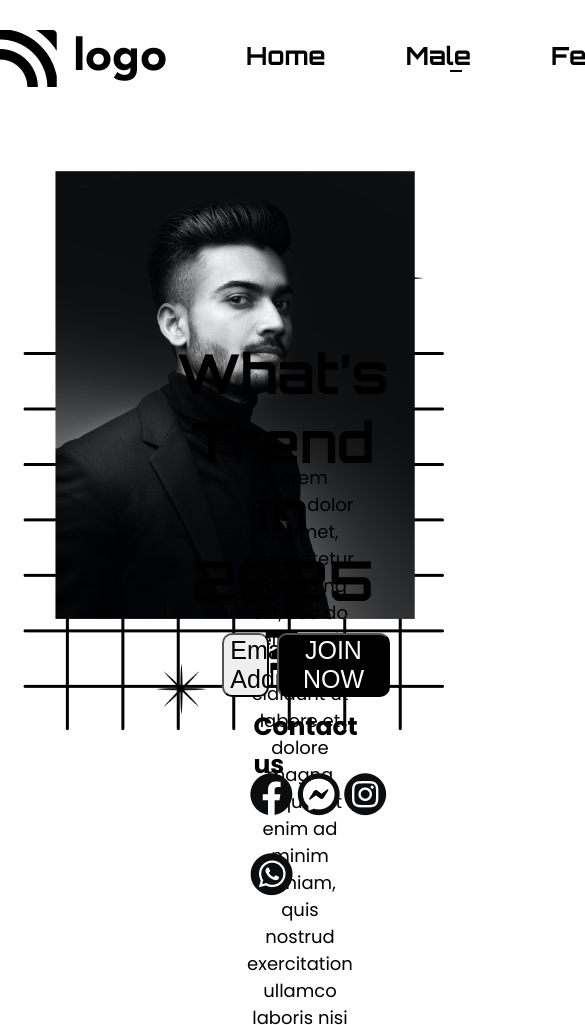
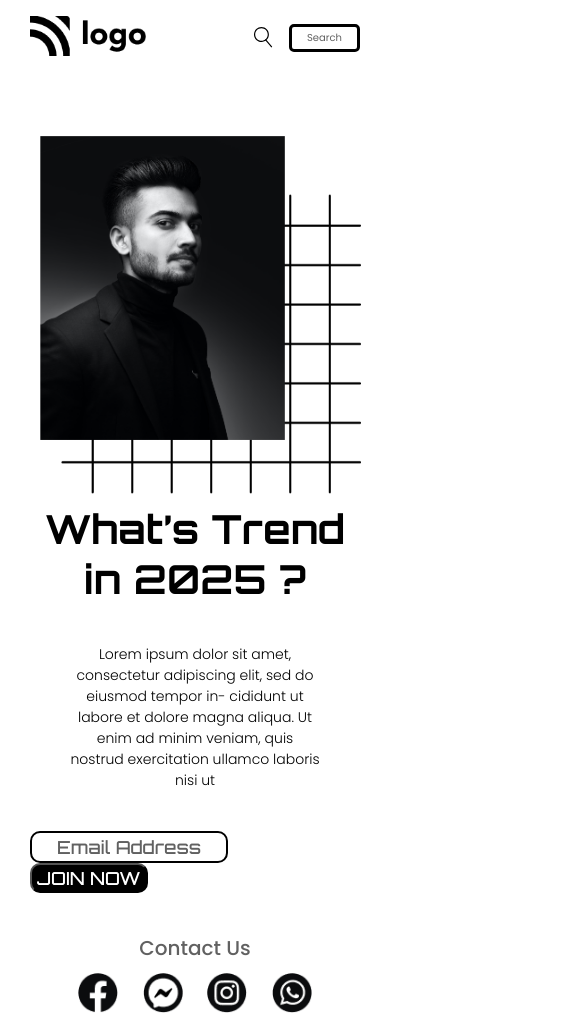
Before and after one commit to Abhijeet03s/Full-Stack-JavaScript-Project-1, a plain HTML site: page index.html in a window 390 px wide. Shown: the top 1025 px of the page, 585 px wide, since content can reach past the window. Drawn offline with Linux system fonts and the light colour scheme.

Commit message:
added media queries

```diff
--- a/index.html
+++ b/index.html
@@ -4,8 +4,9 @@
     <meta charset="UTF-8" />
     <meta http-equiv="X-UA-Compatible" content="IE=edge" />
     <meta name="viewport" content="width=device-width, initial-scale=1.0" />
+    <title>Project-1</title>
     <!-- CSS File -->
-    <link rel="stylesheet" href="/styles.css" />
+    <link rel="stylesheet" href="styles.css" />
     <!-- Font Orbiton -->
     <link rel="preconnect" href="https://fonts.googleapis.com" />
     <link rel="preconnect" href="https://fonts.gstatic.com" crossorigin />
@@ -13,6 +14,7 @@
       href="https://fonts.googleapis.com/css2?family=Orbitron:wght@400;500;600;700;800&display=swap"
       rel="stylesheet"
     />
+
     <!-- FONT Poppins -->
     <link rel="preconnect" href="https://fonts.googleapis.com" />
     <link rel="preconnect" href="https://fonts.gstatic.com" crossorigin />
@@ -20,7 +22,6 @@
       href="https://fonts.googleapis.com/css2?family=Poppins:wght@200;300;400;500;600;700&display=swap"
       rel="stylesheet"
     />
-    <title>Project-1</title>
   </head>
   <body>
     <div class="container">
@@ -73,17 +74,17 @@
           </span>
           <!-- Star -->
           <span class="star">
-            <img src="/assets/star.png" alt="start-pattern" />
+            <img src="/assets/star.png" alt="star-pattern" />
           </span>
           <span class="star2">
-            <img src="/assets/star.png" alt="start-pattern" />
+            <img src="/assets/star.png" alt="star-pattern" />
           </span>
           <!-- Globe -->
           <span class="globe">
             <img src="/assets/globe.png" alt="globe-pattern" />
           </span>
           <div>
-            <img src="/assets/Image.png" alt="person-hero-iamge" />
+            <img src="/assets/Image.png" alt="person-hero-image" />
           </div>
           <div class="hero-container-right">
             <h1 class="hero-heading">What’s Trend in 2025 ?</h1>
--- a/styles.css
+++ b/styles.css
@@ -1,149 +1,291 @@
-body {
+* {
   margin: 0;
   padding: 0;
   box-sizing: border-box;
 }
 
-/* Navbar Section */
+body {
+  font-family: "Orbitron", sans-serif;
+  overflow: hidden;
+}
 
+button {
+  cursor: pointer;
+}
+
+.container {
+  padding: 3% 6%;
+}
 
 .navbar-container {
   display: flex;
-  font-family: "Orbitron";
-  font-weight: bold;
-  justify-content: space-around;
+  flex-direction: row;
+  justify-content: space-between;
+  align-items: center;
 }
+
 .list {
   display: flex;
-  font-size: 25px;
+  flex-direction: row;
+  justify-content: space-between;
 }
 
 .list-item {
-  display: flex;
-  padding: 15px 40px;
-  justify-content: space-around;
+  list-style-type: none;
+  font-size: 20px;
+  padding: 0 30px;
+  font-weight: 500;
+  cursor: pointer;
 }
 
-.list :first-child::after {
-  position: absolute;
-  content: "";
-  height: 2px;
-  top: 70px;
-  left: 450px;
-  width: 3%;
-  background: black;
+.list-item:first-child {
+  font-weight: 800;
+  font-size: 24px;
+  text-decoration: underline;
 }
 
 .button-group {
   display: flex;
-  justify-content: space-between;
-  font-family: "Orbitron";
+  flex-direction: row;
+  align-items: center;
+}
 
-}
 .search-icon {
-  display: flex;
-  padding: 10px 10px;
-  width: 25px;
-  margin-top: 24px;
-  padding: 15px 10px;
-}
-div img {
-  margin-top: 30px;
+  transform: scale(0.9);
+  margin-right: 10px;
+  cursor: pointer;
 }
 
 .nav-button {
-  display: flex;
-  width: 150%;
+  font-family: "Poppins", sans-serif;
+  background-color: transparent;
+  padding: 3px 40px;
   font-size: 20px;
-  font-family: "Orbitron";
-  justify-content: center;
-  background-color: #fff;
-  margin-top: 30px;
-  border: 3px solid black;
-  border-radius: 10px;
-  padding: 10px 15px;
+  font-weight: 400;
+  color: #616161;
+  border-radius: 15px;
+  border: 3px solid #000000;
 }
 
-/* Hero Section */
+.hero-container {
+  padding-top: 40px;
+  position: relative;
+  display: flex;
+  flex-direction: row;
+}
 
-.hero-container {
-  margin: 50px auto 0px 30px;
-  font-family: "Poppins";
+.square {
+  z-index: -1;
+  position: absolute;
+  left: 5%;
+  top: 25%;
 }
-.hero-container > div > img {
-  width: 360px;
-  position: relative;
-  top: -20px;
-  left: 25px;
+
+.globe {
+  position: absolute;
+  left: 50%;
+  top: 10%;
+}
+.globe img {
+  width: 70%;
+}
+
+.star {
+  position: absolute;
+  right: 2%;
+  top: 10%;
+  transform: scale(0.9);
+}
+
+.star2 {
+  position: absolute;
+  left: 40%;
+  bottom: 30%;
+  transform: scale(0.7);
+}
+
+img[alt="person-hero-image"] {
+  padding-top: 35px;
+  height: 70%;
+}
+
+.hero-container-right {
+  display: flex;
+  flex-direction: column;
+  padding-top: 140px;
+  align-items: center;
 }
 
 .hero-heading {
-  position: absolute;
-  top: 40%;
-  left: 45%;
+  font-size: 60px;
+}
+
+.hero-description {
+  font-family: "Poppins", sans-serif;
+  font-weight: 300;
+  font-size: 14px;
+  padding: 40px 80px 80px 80px;
   text-align: center;
-  font-size: 55px;
-  margin: auto;
-  font-family: "Orbitron";
 }
-.hero-description {
-  position: absolute;
-  top: 55%;
-  left: 40%;
-  text-align: center;
+
+.button-email {
+  font-family: "Orbitron", sans-serif;
+  background-color: transparent;
+  padding: 3px 25px;
   font-size: 18px;
-  margin: auto 90px;
+  font-weight: 500;
+  color: #616161;
+  border-radius: 10px;
+  border: 2px solid #000000;
+  margin-right: 10px;
 }
-.button-email {
-  position: absolute;
-  top: 75%;
-  left: 57%;
-  width: 12%;
+
+.button-join {
+  font-family: "Orbitron", sans-serif;
+  background-color: #000000;
+  color: #ffffff;
+  padding: 2px 5px;
+  font-size: 18px;
+  font-weight: 500;
   border-radius: 10px;
-  font-size: 25px;
-}
-.button-join {
-  position: absolute;
-  top: 75%;
-  left: 71%;
-  border-radius: 10px;
-  font-size: 25px;
-  background-color: black;
-  color: white;
 }
 
 .contact-heading {
-  position: absolute;
-  top: 80%;
-  left: 65%;
-  font-size: 25px;
+  margin-top: 40px;
+  text-align: center;
+  font-family: "Poppins", sans-serif;
+  font-weight: 500;
+  font-size: 20px;
+  color: #616161;
+  text-transform: capitalize;
 }
+
 .icons {
-  position: absolute;
-  top: 88%;
-  left: 64%;
+  margin-top: 10px;
+  cursor: pointer;
+}
+
+.icons img {
+  height: 40px;
+  padding: 0 10px;
+}
+
+@media screen and (max-width: 1200px) {
+  .container {
+    padding: 16px 30px;
+  }
+  .list-item:first-child {
+    font-size: 23px;
+  }
+  .hero-container *:nth-child(5) {
+    width: 40%;
+  }
+  img[alt="person-hero-image"] {
+    padding-top: 36px;
+    height: 50%;
+  }
+  .square {
+    left: 0;
+    top: 18%;
+  }
+  .square img {
+    height: 360px;
+  }
+  .globe img {
+    width: 70%;
   }
   .star {
-  position: absolute;
-  top: 25%;
-  left: 90%;
+    right: 1%;
+    top: 7%;
+    transform: scale(0.7);
   }
   .star2 {
-  position: absolute;
-  top: 75%;
     left: 40%;
+    top: 55%;
   }
   .star2 img {
-  width: 70%;
+    width: 80%;
   }
-.globe {
-  position: absolute;
-  top: 20%;
-  left: 55%;
+  .hero-container-right {
+    padding-top: 120px;
+  }
+  .hero-heading {
+    font-size: 40px;
+  }
+}
+@media only screen and (max-width: 768px) {
+  body {
+    overflow: auto;
+  }
+  img[alt="brand-logo"] {
+    height: 40px;
+  }
+  .nav-button {
+    padding: 3px 30px;
+    font-size: 18px;
+    border-radius: 10px;
+  }
+  .list {
+    display: none;
+  }
+  .search-icon {
+    transform: scale(0.6);
+  }
+  .hero-container {
+    flex-direction: column;
+  }
+  img[alt="person-hero-image"] {
+    height: 500px;
+    padding-left: 130px;
+  }
+  .square img {
+    height: 400px;
+    padding-left: 130px;
   }
   .square {
-  position: absolute;
-  z-index: -1;
-  top: 33%;
-  left: 6%;
+    left: 12%;
+    top: 19%;
   }
+  .globe,
+  .star,
+  .star2 {
+    display: none;
+  }
+  .hero-container-right {
+    width: 100%;
+    margin-top: 50px;
+  }
+  .hero-heading {
+    font-size: 44px;
+    text-align: center;
+  }
+}
+
+@media only screen and (max-width: 450px) {
+  .nav-button {
+    padding: 3px 15px;
+    font-size: 10px;
+    border-radius: 5px;
+  }
+  .hero-container-right{
+    padding-top: 10px;
+  }
+  img[alt="person-hero-image"] {
+    height: 340px;
+    padding-left: 10px;
+  }
+  .square img {
+    height: 300px;
+    padding-left: 5px;
+  }
+  .square {
+    left: 8%;
+    top: 14%;
+  }
+  .hero-heading {
+    font-size: 40px;
+  }
+  .hero-description {
+    padding: 40px;
+  }
+}
```
Lines whose indentation alone changed are shown as unchanged.
